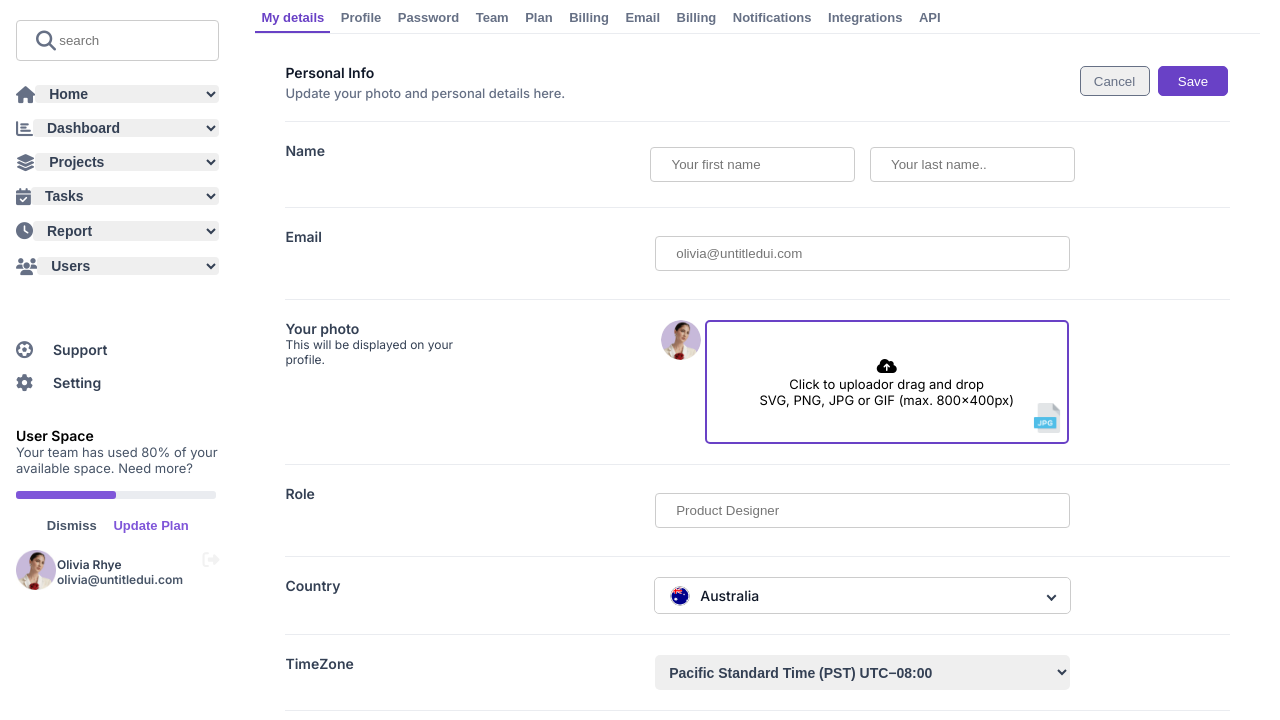
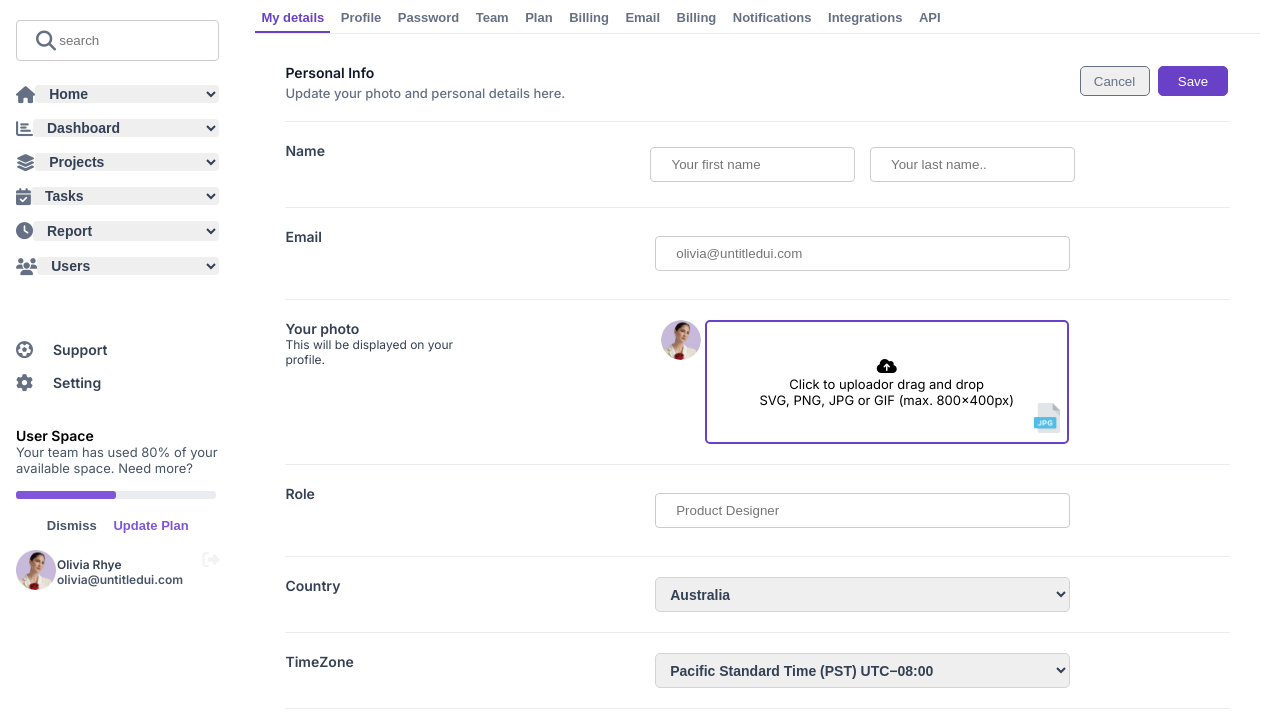
Before and after one commit to samanthahaque23/figma-task, a plain HTML site: page index.html in a window 1280 px wide. Shown: the part 80-800 px from the top of the page. Drawn offline with Linux system fonts and the light colour scheme.

Commit message:
branch publish

```diff
--- a/index.html
+++ b/index.html
@@ -273,11 +273,19 @@
                 <label class="mobile-screen-label">First Name</label>
                 <label class="desktop-screen-label">Name</label>
               </div>
-              <div class="input-box" >
-                <input style="height: 35px;" type="text" placeholder="Your first name" />
+              <div class="input-box">
+                <input
+                  style="height: 35px"
+                  type="text"
+                  placeholder="Your first name"
+                />
 
                 <label class="mobile-screen-label">Last Name</label>
-                <input style="height: 35px;" type="text" placeholder="Your last name.." />
+                <input
+                  style="height: 35px"
+                  type="text"
+                  placeholder="Your last name.."
+                />
               </div>
             </div>
             <div class="email-input">
@@ -285,7 +293,11 @@
                 <label class="setting-form-label">Email</label>
               </div>
               <div class="input-box">
-                <input style="height: 35px;" type="text" placeholder="olivia@untitledui.com" />
+                <input
+                  style="height: 35px"
+                  type="text"
+                  placeholder="olivia@untitledui.com"
+                />
               </div>
             </div>
             <div class="name-input">
@@ -321,32 +333,62 @@
                 <label class="setting-form-label">Role</label>
               </div>
               <div class="input-box">
-                <input style="height: 35px;" type="text" placeholder="Product Designer" />
+                <input
+                  style="height: 35px"
+                  type="text"
+                  placeholder="Product Designer"
+                />
               </div>
             </div>
             <div class="email-input">
               <div class="email-label">
                 <label class="setting-form-label">Country</label>
               </div>
-              <div class="select-box">
-                <div class="select-container">
+              <div class="country select-box">
+                <select name="options">
+                  <option value="Home">
+                    <img
+                      class="responsive-align-img"
+                      src="australia.webp"
+                      alt=""
+                    />Australia
+                  </option>
+                  <option value="options">options</option>
+                  <option value="options">options</option>
+                </select>
+
+                <!-- <div class="select-container">
                   <div class="select">
-                      <span id="input" class="select-country-input"> <img class="select-img" src="australia.webp" alt="flag"> Australia </span>
+                    <span id="input" class="select-country-input">
+                      <img class="select-img" src="australia.webp" alt="flag" />
+                      Australia
+                    </span>
                   </div>
                   <div class="option-container">
                     <div class="option">
-                          <label class="select-country-input"> <img class="select-img" src="australia.webp" alt="flag"> Australia </label>
+                      <label class="select-country-input">
+                        <img
+                          class="select-img"
+                          src="australia.webp"
+                          alt="flag"
+                        />
+                        Australia
+                      </label>
                     </div>
                     <div class="option">
-                        <label class="select-country-input"> <img class="select-img" src="canada.jpg" alt="flag"> Canada </label>
+                      <label class="select-country-input">
+                        <img class="select-img" src="canada.jpg" alt="flag" />
+                        Canada
+                      </label>
                     </div>
 
                     <div class="option">
-                        <label class="select-country-input"> <img class="select-img" src="usa.png" alt="flag"> USA </label>
-                      </div>
-
+                      <label class="select-country-input">
+                        <img class="select-img" src="usa.png" alt="flag" /> USA
+                      </label>
                     </div>
                   </div>
+                </div> -->
               </div>
             </div>
             <div class="email-input">
--- a/setting-section.css
+++ b/setting-section.css
@@ -165,10 +165,10 @@ button.cancel {
     padding: 5px;
 }
 
-.select-box select {
+.select-box select,.country.select-box select {
     height: 35px !important;
     width: 415px;
-    border: 1px solid #D0D5DD;
+    border: 1px solid #D0D5DD !important;
     border-radius: 5px;
 }
 
--- a/style.css
+++ b/style.css
@@ -245,7 +245,6 @@ input[type=submit]:hover {
   display: none;
 }
 
-
 .name-input, .email-input, .responsive-align {
   display: flex;
 }
@@ -259,6 +258,9 @@ input[type=submit]:hover {
 }
 }
 @media screen and (max-width: 1000px) {
+  .image-input-box {
+    align-items: start  !important;
+}
   .file-detail {
     width: 100% !important;
   }
```
Lines whose indentation alone changed are shown as unchanged.
